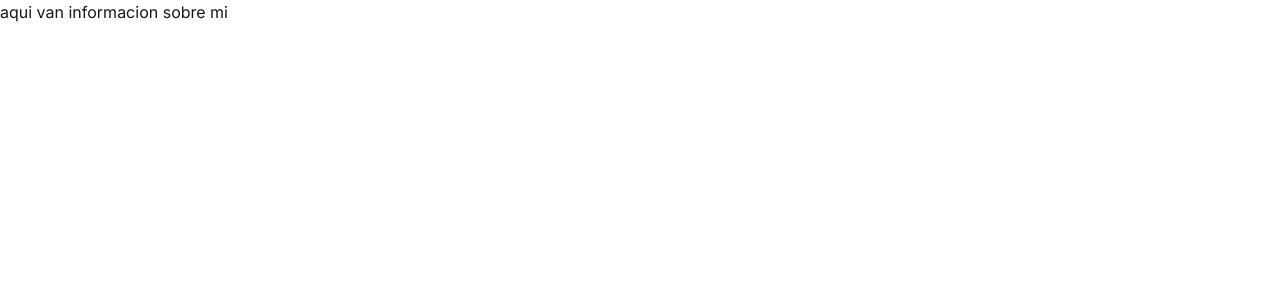
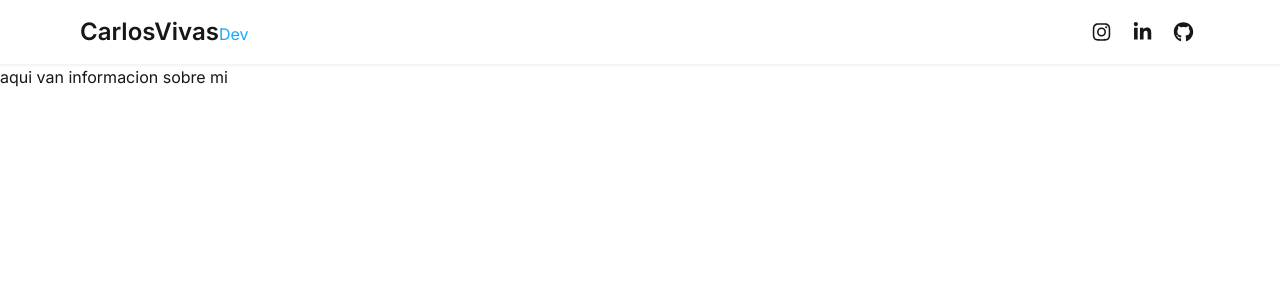
Before and after one commit to carlosvivasdev/carlosvivas-portafolio, a Next.js app: page /about in a window 1280 px wide. Shown: the top 300 px of the page. Built offline with nearby package versions, Linux system fonts and the light colour scheme.

Commit message:
feat(ui): agregar la seccion de topHeader donde aparece el Logo y las redes sociales

```diff
--- a/package.json
+++ b/package.json
@@ -13,6 +13,10 @@
     "publish": true
   },
   "dependencies": {
+    "@fortawesome/fontawesome-svg-core": "^7.1.0",
+    "@fortawesome/free-brands-svg-icons": "^7.1.0",
+    "@fortawesome/free-solid-svg-icons": "^7.1.0",
+    "@fortawesome/react-fontawesome": "^3.1.0",
     "@lottiefiles/dotlottie-react": "^0.17.5",
     "@opennextjs/cloudflare": "1.3.0",
     "next": "15.3.3",
--- a/src/app/globals.css
+++ b/src/app/globals.css
@@ -3,6 +3,7 @@
 :root {
   --background: #ffffff;
   --foreground: #171717;
+  --header-height: 4.5rem;
 }
 
 @theme inline {
--- a/src/app/layout.tsx
+++ b/src/app/layout.tsx
@@ -1,6 +1,11 @@
 import type { Metadata, Viewport } from "next";
 import { Inter } from "next/font/google";
+import { config } from "@fortawesome/fontawesome-svg-core";
+import "@fortawesome/fontawesome-svg-core/styles.css";
+import { TopHeader, topHeaderData } from "@/feature/topheader";
 import "./globals.css";
+
+config.autoAddCss = false;
 
 const inter = Inter({
   variable: "--font-inter",
@@ -63,6 +68,7 @@ export default function RootLayout({
       <body
         className={`${inter.variable} antialiased`}
       >
+        <TopHeader data={topHeaderData} />
         {children}
       </body>
     </html>
--- a/src/app/page.tsx
+++ b/src/app/page.tsx
@@ -3,7 +3,7 @@ import { Hero, heroData } from "@/feature/hero";
 
 export default function Home() {
   return (
-    <main>
+    <main className="overflow-hidden">
       <Hero data={heroData} />
     </main>
   );
--- a/src/feature/hero/components/Hero.tsx
+++ b/src/feature/hero/components/Hero.tsx
@@ -7,7 +7,11 @@ import { DecorativeLine } from "./DecorativeLine";
 export function Hero({ data }: HeroProps) {
   return (
     <>
-      <section className="flex flex-col md:flex-row items-center justify-center gap-10 max-w-7xl mx-auto px-4 relative min-h-dvh md:min-h-screen"
+      <section className="flex flex-col md:flex-row items-center justify-center gap-10 max-w-7xl mx-auto px-4 relative"
+        style={{
+          minHeight: 'calc(100dvh - var(--header-height))',
+        }}
+
         aria-labelledby="hero-heading"
       >
         <div className="flex flex-col items-center md:items-start text-center md:text-left max-w-xl">
--- /dev/null
+++ b/src/feature/topheader/components/Logo.tsx
@@ -0,0 +1,18 @@
+import Link from "next/link";
+
+interface LogoProps {
+    text: string;
+    url: string;
+    highlight: string;
+}
+
+export function Logo({ text, url, highlight }: LogoProps) {
+    return (
+        <Link href={url} className="group">
+            <span className="text-xl md:text-2xl md:font-semibold font-bold cursor-pointer transition-transform duration-300 group-hover:scale-105 inline-block">
+                {text}
+            </span>
+            <span className="text-[#12ACFF]">{highlight}</span>
+        </Link>
+    )
+}
--- /dev/null
+++ b/src/feature/topheader/components/SocialLinks.tsx
@@ -0,0 +1,42 @@
+import { FontAwesomeIcon } from "@fortawesome/react-fontawesome";
+import {
+  faGithub,
+  faInstagram,
+  faLinkedinIn,
+} from "@fortawesome/free-brands-svg-icons";
+import { SocialLink } from "../types";
+import type { IconDefinition } from "@fortawesome/fontawesome-svg-core";
+
+
+interface SocialLinksProps {
+  links: SocialLink[];
+  className?: string;
+}
+
+const iconMap: Record<string, IconDefinition> = {
+  instagram: faInstagram,
+  linkedin: faLinkedinIn,
+  github: faGithub,
+}
+
+export function SocialLinks({ links, className = "" }: SocialLinksProps) {
+  return (
+    <div className={`gap-2 flex ${className}`}>
+      {links.map((link) => (
+        <a
+          href={link.url}
+          key={link.name}
+          aria-label={link.ariaLabel}
+          target="_blank"
+          rel="noopener noreferrer"
+          className="hover:text-[#12ACFF] hover:scale-110 transition-all duration-300 focus:outline-none focus:ring-2 focus:ring-[#12ACFF] focus:ring-offset-2 rounded p-1"
+        >
+          <FontAwesomeIcon
+            icon={iconMap[link.icon]}
+            className="w-5 h-5"
+            size="lg" />
+        </a>
+      ))}
+    </div>
+  );
+}
--- /dev/null
+++ b/src/feature/topheader/components/TopHeader.tsx
@@ -0,0 +1,24 @@
+import { TopHeaderData } from "../types";
+import { Logo } from "./Logo";
+import { SocialLinks } from "./SocialLinks";
+
+interface TopHeaderProps {
+  data: TopHeaderData;
+}
+
+export function TopHeader({ data }: TopHeaderProps) {
+  return (
+    <header className="shadow-xs sticky top-0 z-50 bg-background/80 backdrop-blur-md border-b border-foreground/5">
+      <nav className="flex justify-between items-center w-full max-w-6xl mx-auto px-4 py-4 md:py-4"
+        aria-label="Navegación principal"
+      >
+        <Logo
+          text={data.logo.text}
+          url={data.logo.url}
+          highlight={data.logo.highlight}
+        />
+        <SocialLinks links={data.socialLinks} />
+      </nav>
+    </header>
+  )
+}
--- /dev/null
+++ b/src/feature/topheader/data/topHeaderData.tsx
@@ -0,0 +1,30 @@
+import type { TopHeaderData } from "../types";
+
+export const topHeaderData: TopHeaderData = {
+  logo: {
+    text: "CarlosVivas",
+    url: "/",
+    highlight: "Dev",
+  },
+  socialLinks: [
+    {
+      name: "Instagram",
+      url: "https://www.instagram.com/",
+      icon: "instagram",
+      ariaLabel: "Instagram de Carlos Vivas"
+    },
+    {
+      name: "LinkedIn",
+      url: "https://www.linkedin.com/in/carlosvivasdev",
+      icon: "linkedin",
+      ariaLabel: "LinkedIn de Carlos Vivas"
+    },
+    {
+      name: "GitHub",
+      url: "https://github.com/carlosvivasdev",
+      icon: "github",
+      ariaLabel: "GitHub de Carlos Vivas",
+    },
+
+  ]
+}
--- /dev/null
+++ b/src/feature/topheader/index.ts
@@ -0,0 +1,3 @@
+export { topHeaderData } from "./data/topHeaderData";
+
+export { TopHeader } from "./components/TopHeader";
--- /dev/null
+++ b/src/feature/topheader/types/index.ts
@@ -0,0 +1,16 @@
+
+export interface SocialLink {
+  name: string;
+  url: string;
+  icon: string;
+  ariaLabel: string;
+}
+
+export interface TopHeaderData {
+  logo: {
+    text: string;
+    url: string;
+    highlight: string;
+  },
+  socialLinks: SocialLink[];
+}
```
Also changed, not shown: 1 other file (tests, documents, lock files or other folders).
